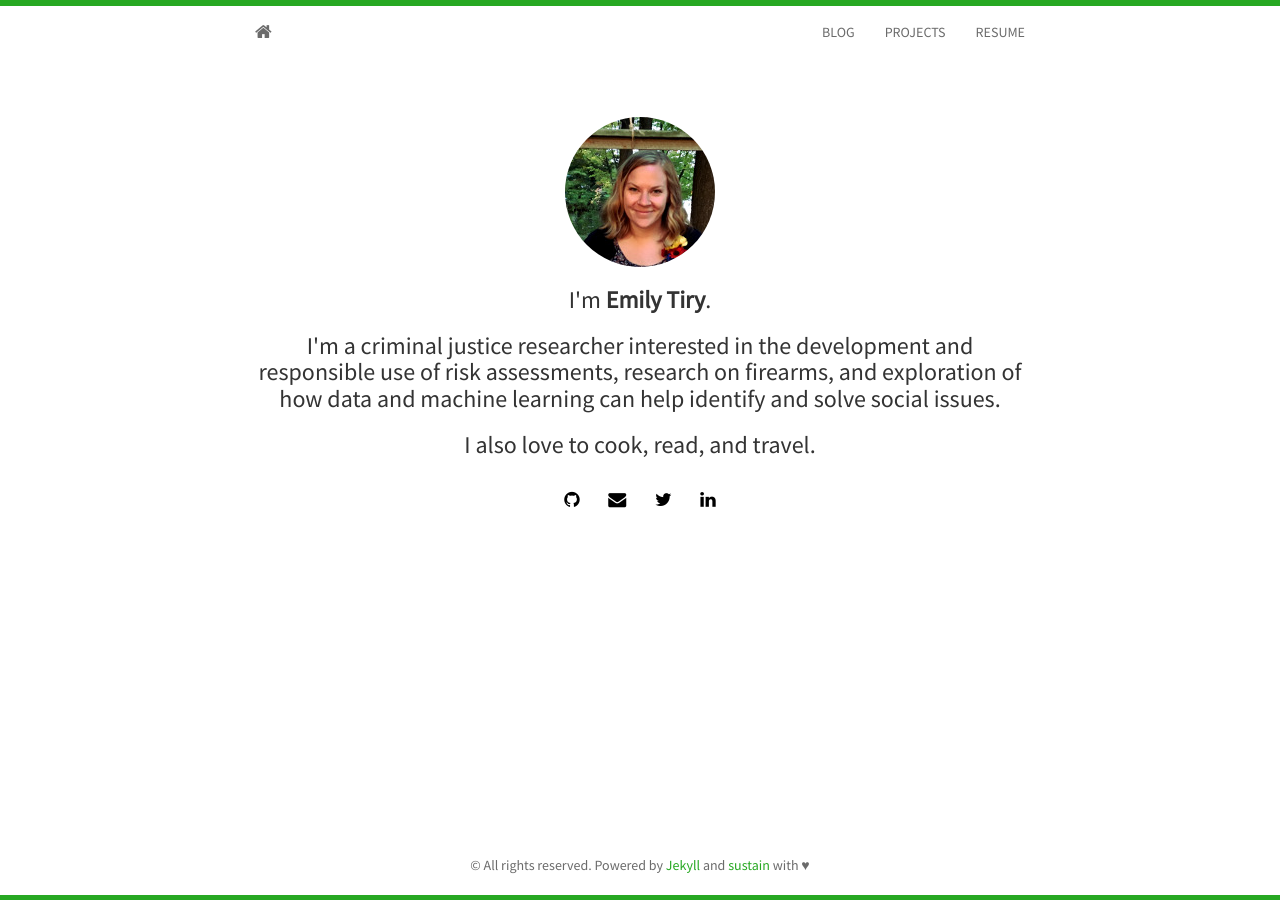
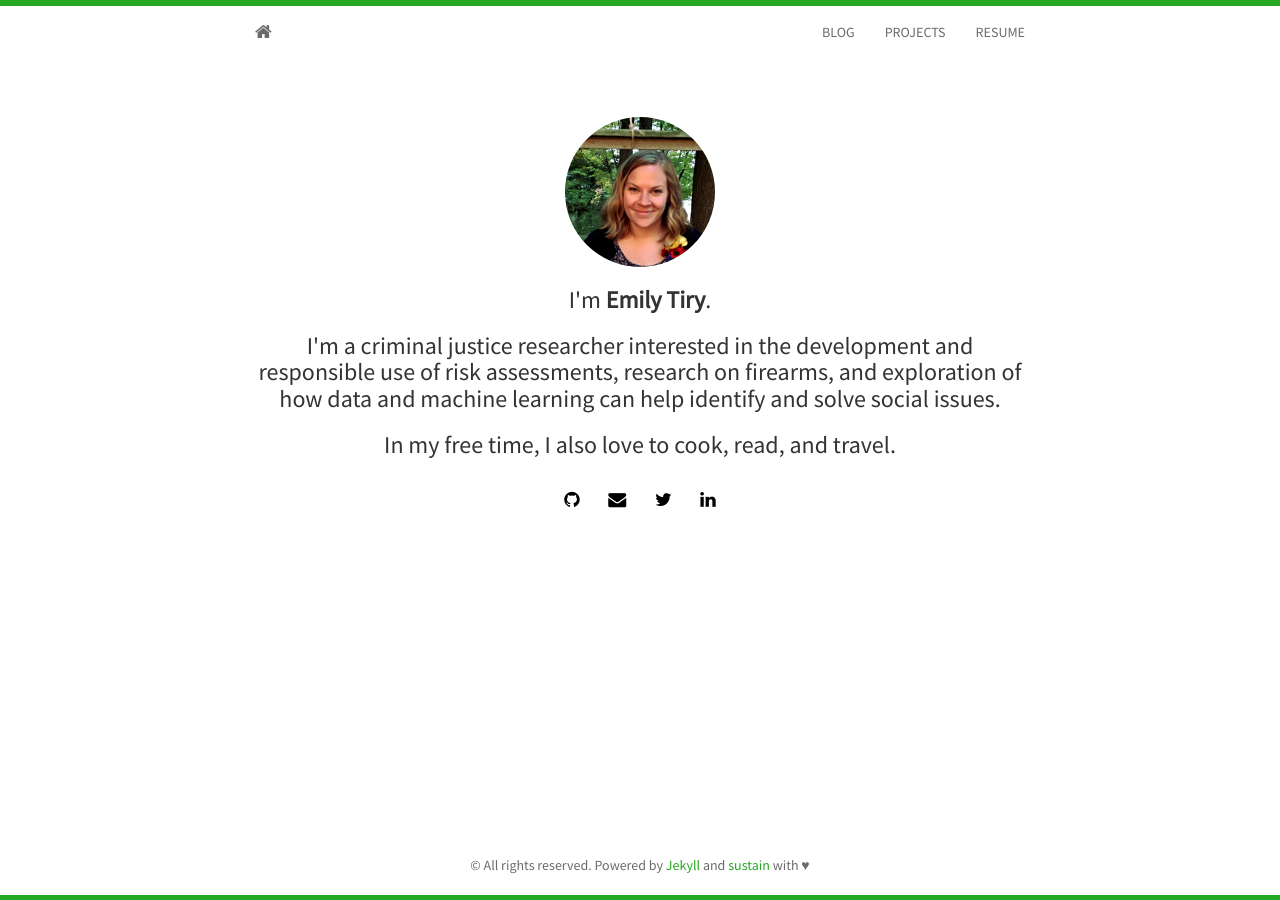
Before and after one commit to etiry/etiry.github.io, a Jekyll site: the page built from index.html, in a window 1280 px wide. Built offline with Jekyll 4.4.1, drawn with Linux system fonts in a browser that asks for light colours; nearby versions of some CDN libraries; the list of posts is cut into pages by our own code.

Commit message:
Update intro

```diff
--- a/index.html
+++ b/index.html
@@ -9,7 +9,7 @@ layout: home
 	  </div>
 	  <h3>I'm <strong>{{ site.author }}</strong>.</h3>
 	  <h3>I'm a criminal justice researcher interested in the development and responsible use of risk assessments, research on firearms, and exploration of how data and machine learning can help identify and solve social issues.</h3>
-	  <h3>I also love to cook, read, and travel.</h3>
+	  <h3>In my free time, I also love to cook, read, and travel.</h3>
 	  {% include social.html %}
 	</div>
 </section>
```
